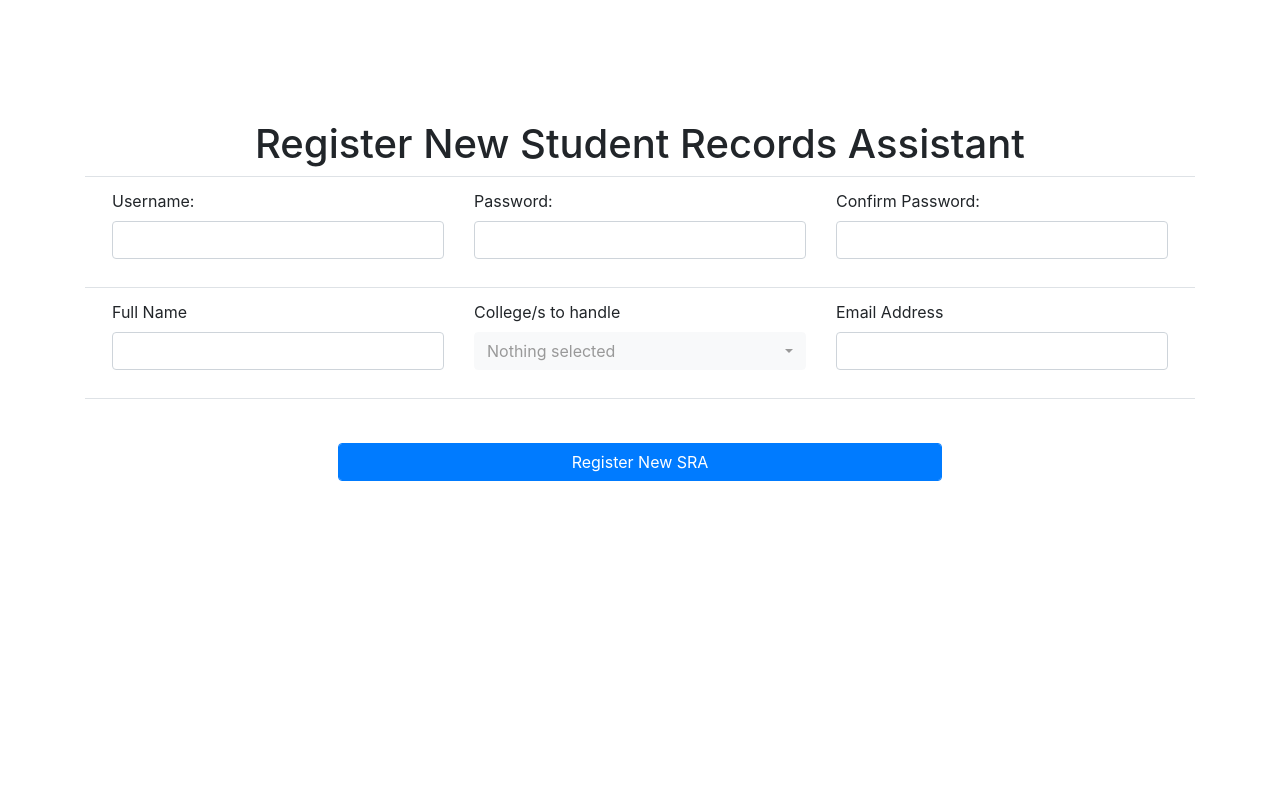
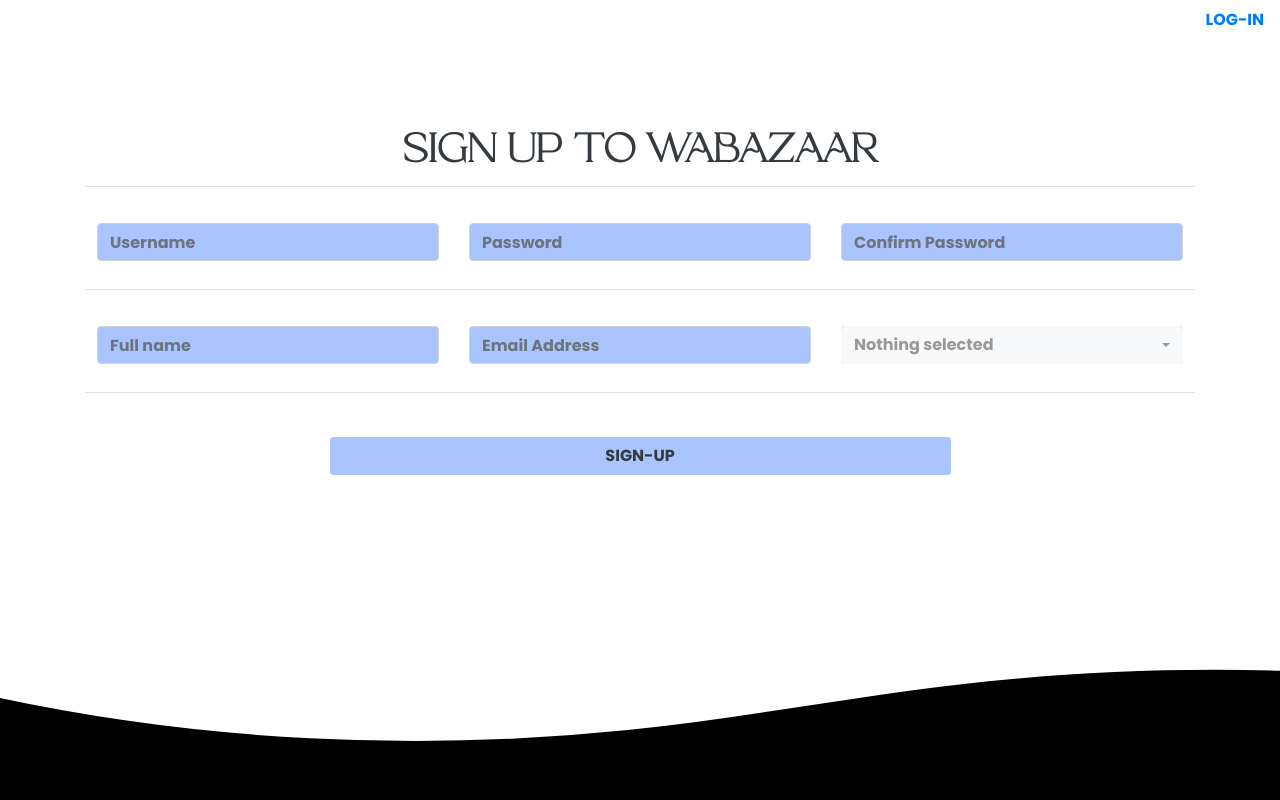
Before and after one commit to LorenzFuentes/webazaar, a PHP site: page /register.php in a window 1280 px wide. Run offline with PHP 8.4, Linux system fonts and the light colour scheme; data comes from the database, SQL or seed files in the repository; some libraries are stand-ins or nearby versions.

Commit message:
Updated deisgn of register page

```diff
--- a/register.php
+++ b/register.php
@@ -10,76 +10,62 @@
  <head>
    <meta charset="UTF-8">
    <meta name="viewport" content="width=device-width, initial-scale=1.0">
-   <title>Registrar Portal</title>
+   <title>Sign-up | Webazaar</title>
    <link rel="stylesheet" type="text/css"  href="vendor/css/bootstrap.min.css">
    <link href="vendor/css/all.css" rel="stylesheet">
-   <link rel="stylesheet" type="text/css"  href="resource/css/styles.css">
+   <link rel="stylesheet" type="text/css"  href="resource/css/register.css">
    <link rel="stylesheet" type="text/css"  href="vendor/css/bootstrap-select.min.css">
-
+   <link rel="preconnect" href="https://fonts.gstatic.com" crossorigin>
+   <link href="https://fonts.googleapis.com/css2?family=Poppins:wght@700&display=swap" rel="stylesheet">
+   <link href="https://fonts.googleapis.com/css2?family=Lato:wght@100&display=swap" rel="stylesheet">
+   <script src="https://kit.fontawesome.com/400dff856d.js" crossorigin="anonymous"></script>
  </head>
  <body>
-         <nav class="navbar navbar-dark bg-white shadow-sm slide-in-left">
-           <a class="navbar-brand" href="https://malolos.ceu.edu.ph/">
-             <img src="resource/img/logo.jpg" height="70" class="d-inline-block align-top"
-               alt="mdb logo"><h3 class="ib">
-           </a>
-           <a href="exportTableAdmin.php"><i class="fas fa-table ceucolor"></i></a>
-           <a href="statsAdmin.php"><i class="fas fa-chart-line ceucolor"></i></a>
-           <a href="userVerificationAdmin.php"><i class="fas fa-user-plus ceucolor"></i></a>
-           <a href="verificationAdmin.php"><i class="fas fa-user-graduate ceucolor"></i></a>
-           <a href="viewAlumniAdmin.php"><i class="fa fa-graduation-cap ceucolor"></i></a>
-           <a href="nTransactionAdmin.php"><i class="fas fa-file-upload ceucolor"></i></a>
-           <a href="view_pending_requests.php"><i class="fas fa-home ceucolor"></i></a>
-           <a href="https:/www.facebook.com/theCEUofficial/"><i class="fab fa-facebook-f ceucolor"></i></a>
-           <a href="https://www.instagram.com/ceuofficial/"><i class="fab fa-instagram ceucolor"></i></a>
-           <a href="https://twitter.com/ceumalolos"><i class="fab fa-twitter ceucolor"></i></a>
-         </nav>
-
-         <div class="container mt-4 puff-in-center">
+   <nav class="navbar navbar-dark justify-content-end">
+      <a href="login.php" class="text-center">LOG-IN</a>
+    </nav>
+         <div class="container mt-5 puff-in-center">
              <div class="row">
                  <div class="col-12">
-                     <h1 class="text-center">Register New Student Records Assistant</h1>
+                     <h1 class="text-center text-dark" id="heading">Sign up to WABAZAAR</h1>
                  </div>
             </div>
-            <?php
-                vald();
-            ?>
+            <?php vald();?>
             <form action="" method="post">
                 <table class="table ">
                     <tr>
                         <td>
-                            <div class="row justify-content-center">
+                            <div class="row justify-content-center mt-4 ">
                                 <div class="form-group col-4">
-                                 <label for = "username" class=""> Username:</label>
-                                 <input class="form-control"  type = "text" name="username" id="username" value ="<?php echo input::get('username');?>" autocomplete="off" required />
+
+                                 <input class="form-control"  placeholder="Username" type = "text" name="username" id="username" value ="<?php echo input::get('username');?>" autocomplete="off" required />
                                 </div>
                                 <div class="form-group col-4">
-                                 <label for = "password"> Password:</label>
-                                 <input type="password" class="form-control" name="password" id="password" value ="<?php echo input::get('password');?>" autocomplete="off"required/>
+
+                                 <input type="password" placeholder="Password" class="form-control" name="password" id="password" value ="<?php echo input::get('password');?>" autocomplete="off"required/>
                                 </div>
                                 <div class="form-group col-4">
-                                 <label for = "ConfirmPassword"> Confirm Password:</label>
-                                 <input type="password" class="form-control" name="ConfirmPassword" id="ConfirmPassword" value ="<?php echo input::get('ConfirmPassword');?>" autocomplete="off"required/>
+
+                                 <input type="password" placeholder="Confirm Password" class="form-control" name="ConfirmPassword" id="ConfirmPassword" value ="<?php echo input::get('ConfirmPassword');?>" autocomplete="off"required/>
                                 </div>
                              </div>
                         </td>
                     </tr>
                     <tr>
                         <td>
-                            <div class="row justify-content-center">
+                            <div class="row justify-content-center  mt-4 ">
                                 <div class="form-group col-4">
-                                 <label for = "fullName" class=""> Full Name</label>
-                                 <input class="form-control"  type = "text" name="fullName" id="fullName" value ="<?php echo input::get('fullName');?>"/required>
+
+                                 <input class="form-control" placeholder="Full name" type = "text" name="fullName" id="fullName" value ="<?php echo input::get('fullName');?>"/required>
                                 </div>
                                 <div class="form-group col-4">
-                                  <label for="College" >College/s to handle</label>
+
+                                 <input class="form-control"  placeholder="Email Address"  type = "text" name="email" id="email" value ="<?php echo input::get('email');?>"/required>
+                                </div>
+                                <div class="form-group col-4">
                                       <select id="College" name="College[]" class="selectpicker form-control" data-live-search="true" multiple required>
                                         <?php $view->collegeSP2();?>
                                       </select>
-                                </div>
-                                <div class="form-group col-4">
-                                 <label for = "email" class=""> Email Address</label>
-                                 <input class="form-control"  type = "text" name="email" id="email" value ="<?php echo input::get('email');?>"/required>
                                 </div>
                              </div>
                         </td>
@@ -88,9 +74,9 @@
                         <td>
                             <div class="row justify-content-center">
                                 <div class="form-group col-7">
-                                    <label  >&nbsp;</label>
+                                    <label>&nbsp;</label>
                                 <input type="hidden" name ="Token" value="<?php echo Token::generate();?>" />
-                                 <input type="submit" value="Register New SRA" class=" form-control btn btn-primary" />
+                                 <input type="submit" value="SIGN-UP" class=" text-dark form-control btn" />
                                 </div>
                             </div>
                         </td>
@@ -98,19 +84,12 @@
                 </table>
              </form>
          </div>
+         <div class="wave">
+    <svg data-name="Layer 1" xmlns="http://www.w3.org/2000/svg" viewBox="0 0 1200 120" preserveAspectRatio="none">
+        <path d="M985.66,92.83C906.67,72,823.78,31,743.84,14.19c-82.26-17.34-168.06-16.33-250.45.39-57.84,11.73-114,31.07-172,41.86A600.21,600.21,0,0,1,0,27.35V120H1200V95.8C1132.19,118.92,1055.71,111.31,985.66,92.83Z" class="shape-fill"></path>
+    </svg>
+</div>
  </body>
- <footer id="sticky-footer" class="py-4 bg-dark text-white-50 fixed-bottom  slide-in-right">
-   <div class="container text-center">
-       <div class="row">
-           <div class="col col-sm-5 text-left">
-               <small>Copyright &copy;Centro Escolar University     Office of the Registrar 2019</small>
-           </div>
-           <div class="col text-right">
-               <small>Created by: Reymart Bolasoc, Amelia Valencia , James Mangalile, Kenneth De Leon , Pamela Reyes , Ellen Mijares</small>
-           </div>
-       </div>
-   </div>
- </footer>
      <script src="vendor/js/jquery.js"></script>
      <script src="vendor/js/popper.js"></script>
      <script src="vendor/js/bootstrap.min.js"></script>
--- a/resource/css/login.css
+++ b/resource/css/login.css
@@ -39,6 +39,7 @@
   margin-bottom: 10px;
   color: rgb(255, 255, 255);
   font-size: 40px;
+  font-weight: bolder;
 }
 
 .field {
--- /dev/null
+++ b/resource/css/register.css
@@ -0,0 +1,47 @@
+*{
+  margin: 0;
+  padding: 0;
+  font-family: 'Poppins', sans-serif;
+  text-decoration: none;
+
+}
+
+#heading {
+  font-family: "myFirstfont";
+  text-align: center;
+  margin-top: 40px;
+  margin-bottom: 10px;
+  color: rgb(255, 255, 255);
+  font-size: 40px;
+  font-weight: bolder;
+}
+
+.form-control{
+  background: #AAC4FF;
+}
+
+.wave {
+    position: absolute;
+    bottom: 0;
+    left: 0;
+    width: 100%;
+    overflow: hidden;
+    line-height: 0;
+}
+
+.wave svg {
+    position: relative;
+    display: block;
+    width: calc(183% + 1.3px);
+    height: 132px;
+}
+
+.wave .shape-fill {
+    fill: #000;
+}
+
+
+@font-face {
+  font-family: "myFirstfont";
+  src: url(../font/TreadingDemoSerif-MVlZP.ttf);
+}
--- a/resource/php/functions/funct.php
+++ b/resource/php/functions/funct.php
@@ -12,7 +12,7 @@
 
 function Success(){
     echo '<div class="alert alert-success alert-dismissible fade show col-12" role="alert">
-            <b>Congratulations!</b> You have successfully registered a new Student Records Assistant!
+            <b>Congratulations!</b> You have successfully registered an Account!
             <button type="button" class="close" data-dismiss="alert" aria-label="Close">
             <span aria-hidden="true">&times;</span>
             </button>
```
Also changed, not shown: index.php (+9 -0 lines).
